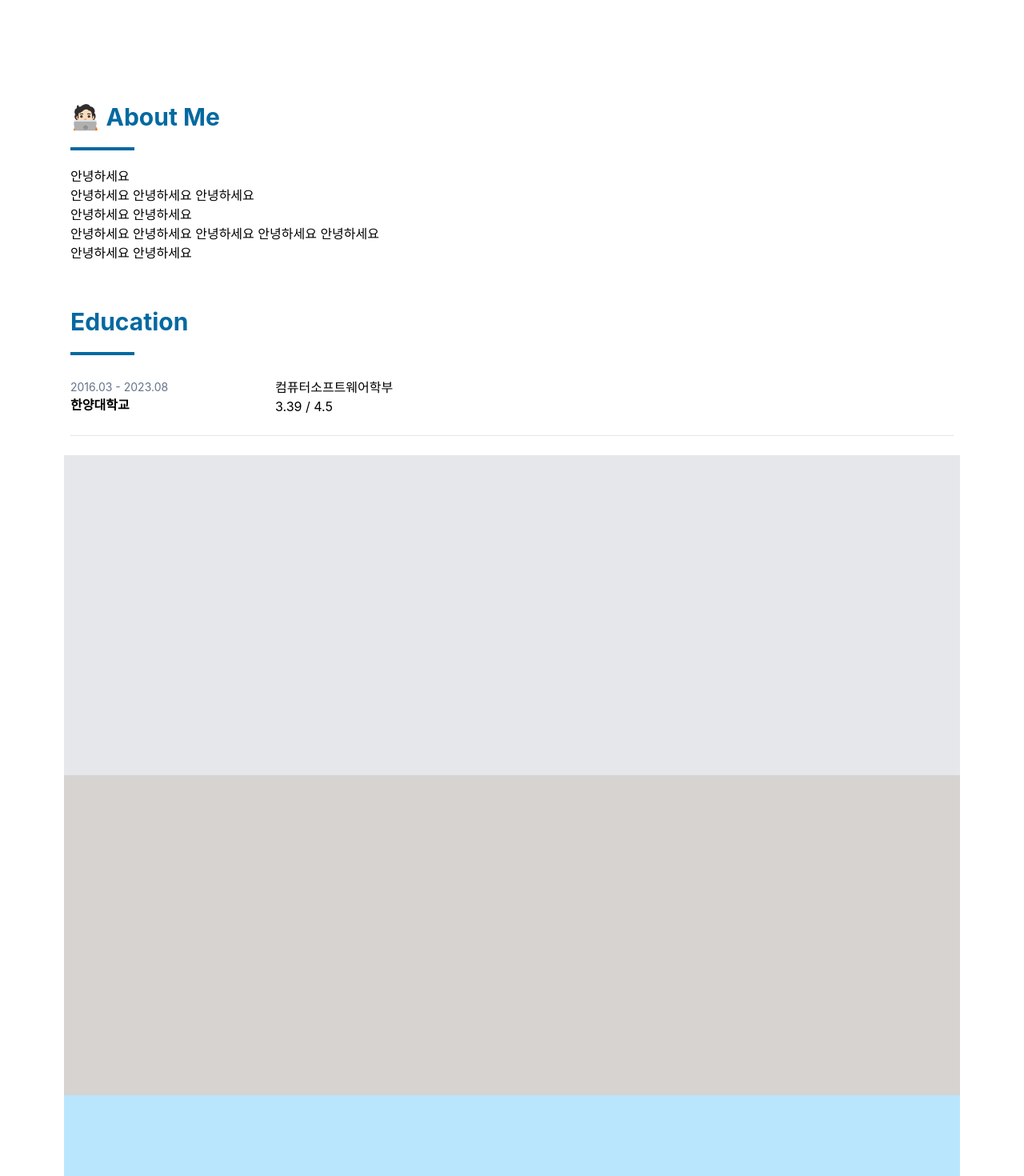
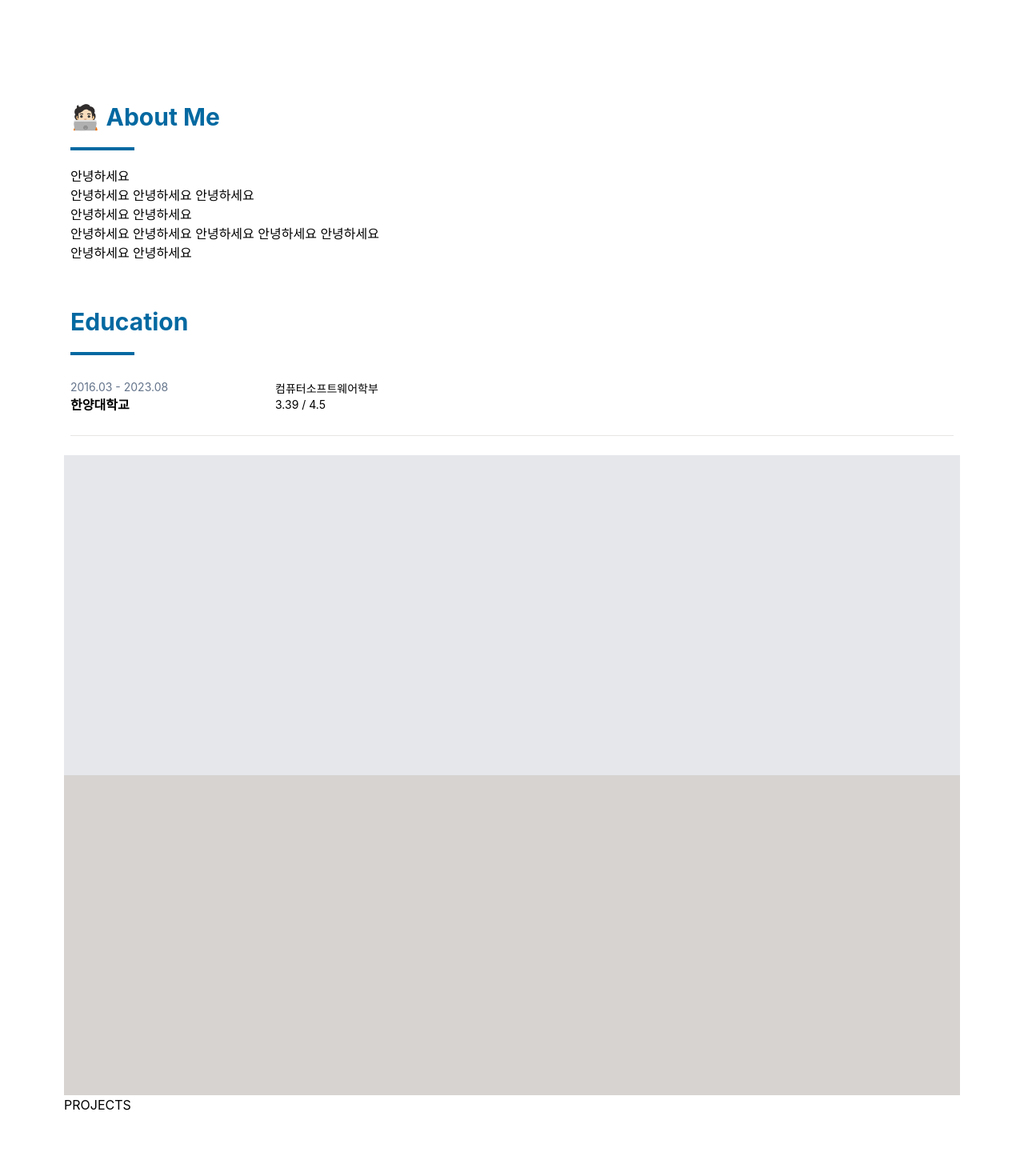
Before and after one commit to hn04147/portfolio, a Next.js app: page / in a window 1280 px wide. Shown: the top 1470 px of the page at 80% size. After the commit the page ends 1393 px from the top, so only its background shows below. Built offline with nearby package versions, Linux system fonts and the light colour scheme.

Commit message:
2023.6.8

```diff
--- a/package.json
+++ b/package.json
@@ -12,7 +12,9 @@
     "@netlify/plugin-nextjs": "4.37.4",
     "next": "13.4.4",
     "react": "18.2.0",
-    "react-dom": "18.2.0"
+    "react-dom": "18.2.0",
+    "react-markdown": "8.0.7",
+    "remark-gfm": "3.0.1"
   },
   "devDependencies": {
     "autoprefixer": "10.4.14",
--- a/pages/Education.jsx
+++ b/pages/Education.jsx
@@ -5,13 +5,13 @@ const Education = () => {
         <div className='w-full p-2'>
             <Title title={'Education'} />
             <div className='w-full h-16 flex'>
-                <div className='w-48 lg:w-64 h-full grid content-center'>
+                <div className='w-40 lg:w-64 h-full grid content-center'>
                     <div className='text-sm text-slate-500'>2016.03 - 2023.08</div>
                     <div className='font-bold'>한양대학교</div>
                 </div>
                 <div className='h-full grid content-center'>
-                    <div className=''>컴퓨터소프트웨어학부</div>
-                    <div className=''>3.39 / 4.5</div>
+                    <div className='text-sm'>컴퓨터소프트웨어학부</div>
+                    <div className='text-sm'>3.39 / 4.5</div>
                 </div>
             </div>
             <div className='h-[1px] w-full my-4 bg-stone-200' />
--- a/pages/index.js
+++ b/pages/index.js
@@ -1,3 +1,4 @@
+import React from 'react'
 import AboutMe from './AboutMe.jsx'
 import Education from './Education.jsx'
 
@@ -12,7 +13,9 @@ export default function Home() {
             </div>
             <div className='skill w-full h-[400px] bg-gray-200'></div>
             <div className='career w-full h-[400px] bg-stone-300'></div>
-            <div className='project w-full h-[600px] bg-sky-200'></div>
+            <div className='project w-full'>
+                PROJECTS
+            </div>
         </div>
     )
 }
```
Also changed, not shown: 2 other files (tests, documents, lock files or other folders).
